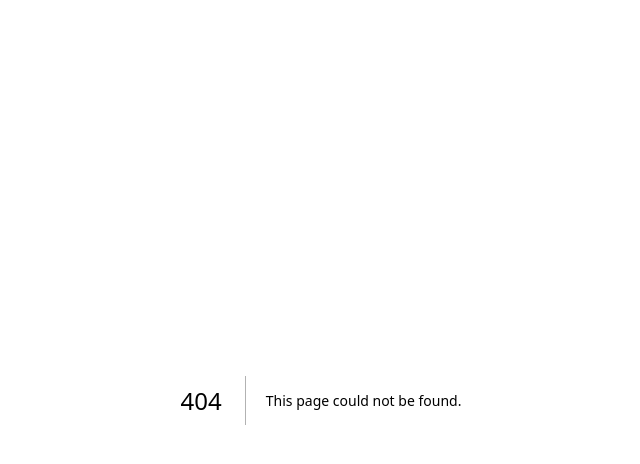
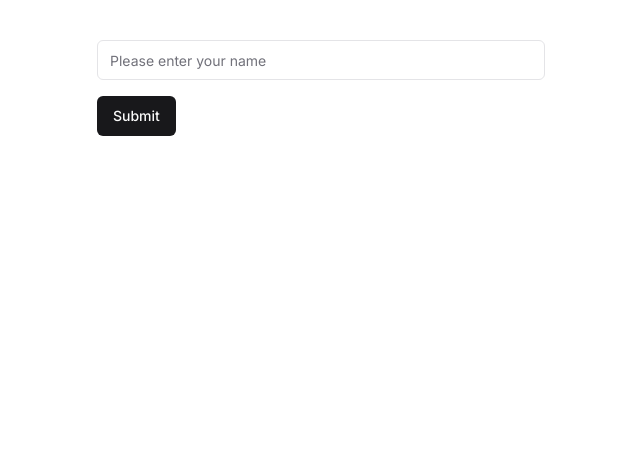
Before and after one commit to Davronov-Alimardon/training, a Next.js app: page /simple-form in a window 1280 px wide. Before the commit this address had no page. Shown: the top 464 px of the page, without its empty margins (319-959 px from the left). Built offline with nearby package versions, Linux system fonts and the light colour scheme.

Commit message:
task#2 - add simple form - completed

```diff
--- /dev/null
+++ b/src/app/simple-form/page.tsx
@@ -0,0 +1,30 @@
+"use client";
+
+import { Button } from "@/components/ui/button";
+import { Input } from "@/components/ui/input";
+import { useState } from "react";
+
+export default function SimpleForm() {
+  const [name, setName] = useState("");
+  const [submitted, setSubmitted] = useState(false);
+
+  const handleSubmit = (e: React.FormEvent) => {
+    e.preventDefault();
+    setSubmitted(true);
+  };
+
+  return (
+    <div className="max-w-md mx-auto mt-10">
+      <form onSubmit={handleSubmit} className="space-y-4">
+        <Input
+          type="text"
+          placeholder="Please enter your name"
+          value={name}
+          onChange={(e) => setName(e.target.value)}
+        />
+        <Button type="submit">Submit</Button>
+      </form>
+      {submitted && <p className="mt-4">Hello, {name}!</p>}
+    </div>
+  );
+}
--- /dev/null
+++ b/src/components/ui/input.tsx
@@ -0,0 +1,22 @@
+import * as React from "react"
+
+import { cn } from "@/lib/utils"
+
+const Input = React.forwardRef<HTMLInputElement, React.ComponentProps<"input">>(
+  ({ className, type, ...props }, ref) => {
+    return (
+      <input
+        type={type}
+        className={cn(
+          "flex h-10 w-full rounded-md border border-input bg-background px-3 py-2 text-base ring-offset-background file:border-0 file:bg-transparent file:text-sm file:font-medium file:text-foreground placeholder:text-muted-foreground focus-visible:outline-none focus-visible:ring-2 focus-visible:ring-ring focus-visible:ring-offset-2 disabled:cursor-not-allowed disabled:opacity-50 md:text-sm",
+          className
+        )}
+        ref={ref}
+        {...props}
+      />
+    )
+  }
+)
+Input.displayName = "Input"
+
+export { Input }
```
